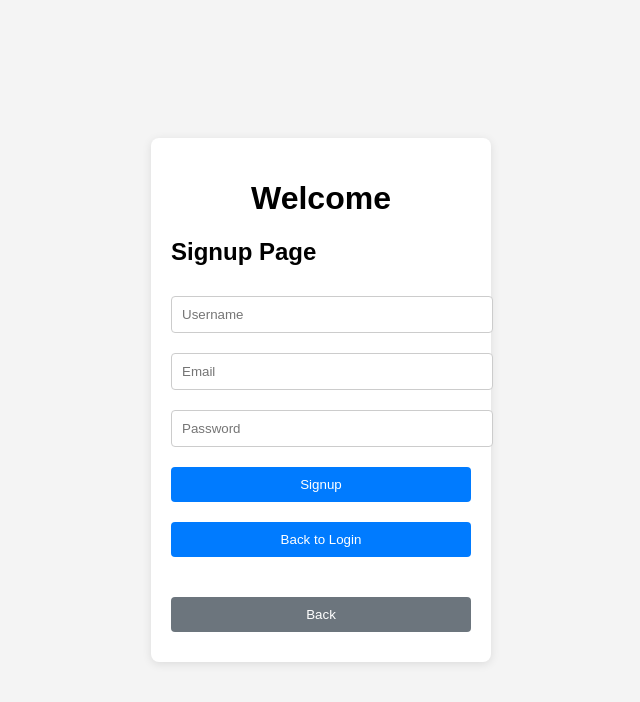
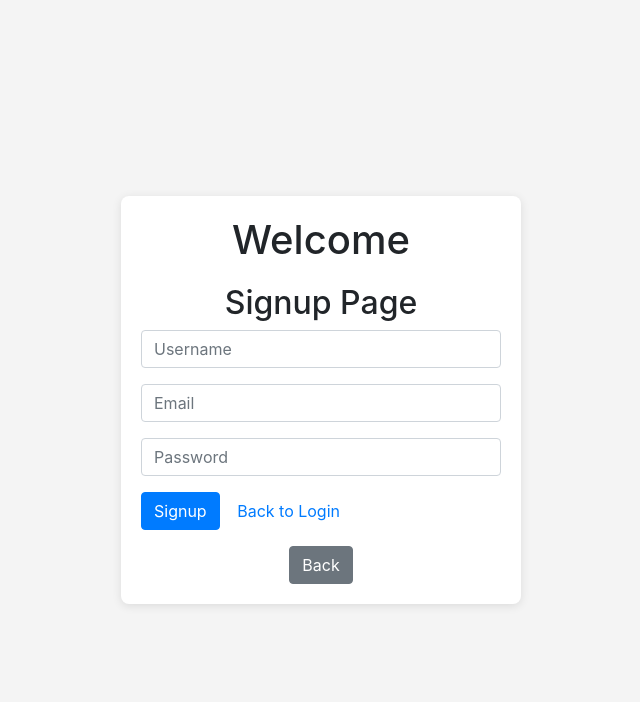
Before and after one commit to thiru0454/Eduwebpage, a plain HTML site: page login.html in a window 1280 px wide. Both pictures are taken after a click on the button "Signup". Shown: the whole page, without its empty margins (319-959 px from the left). Drawn offline with nearby package versions, Linux system fonts and the light colour scheme.

Commit message:
Update login.html

```diff
--- a/login.html
+++ b/login.html
@@ -1,39 +1,12 @@
 <!DOCTYPE html>
 <html lang="en">
 <head>
-    <link rel="stylesheet" href="style.css">
+    <meta charset="UTF-8">
+    <meta name="viewport" content="width=device-width, initial-scale=1.0">
+    <link rel="stylesheet" href="https://stackpath.bootstrapcdn.com/bootstrap/4.5.2/css/bootstrap.min.css">
     <title>Login/Signup Page</title>
-</head>
-<body>
-    <div class="container">
-        <h1>Welcome</h1>
-        <div class="form-container">
-            <form id="login-form" class="form active">
-                <h2>Login Page</h2>
-                <input type="email" placeholder="Email" required>
-                <input type="password" placeholder="Password" required>
-                <button type="submit">Login</button>
-                <button type="button" id="show-signup-btn">Signup</button>
-            </form>
-            <form id="signup-form" class="form">
-                <h2>Signup Page</h2>
-                <input type="text" placeholder="Username" required>
-                <input type="email" placeholder="Email" required>
-                <input type="password" placeholder="Password" required>
-                <button type="submit">Signup</button>
-                <button type="button" id="back-to-login-btn">Back to Login</button>
-            </form>
-        </div>
-        <section style="text-align: center; margin-top: 20px;">
-            <a href="index.html"><button class="back-button">Back</button></a>
-        </section>
-    </div>
-
-    <script src="script.js"></script>
-</body>
     <style>
         body {
-        font-family: Arial, sans-serif;
             background-color: #f4f4f4;
             display: flex;
             justify-content: center;
@@ -41,62 +14,76 @@
             height: 100vh;
             margin: 0;
         }
-
         .container {
             background: white;
             border-radius: 8px;
             box-shadow: 0 2px 10px rgba(0, 0, 0, 0.1);
             padding: 20px;
-        width: 300px;
+            width: 100%;
+            max-width: 400px;
         }
-
         h1 {
             text-align: center;
         }
-
         .form-container {
             margin-top: 20px;
         }
-
         .form {
-        display: none; /* Hide all forms by default */
+            display: none;
         }
-
         .form.active {
-        display: block; /* Show active form */
-    }
-
-    input[type="email"],
-    input[type="password"],
-    input[type="text"] {
-        width: 100%;
-        padding: 10px;
-        margin: 10px 0;
-        border: 1px solid #ccc;
-        border-radius: 4px;
-    }
-
-    button {
-        width: 100%;
-        padding: 10px;
-        margin: 10px 0;
-        border: none;
-        border-radius: 4px;
-        background-color: #007bff;
-        color: white;
-        cursor: pointer;
-    }
-
-    button:hover {
-        background-color: #0056b3;
-    }
-
-    .back-button {
-        background-color: #6c757d;
-    }
-
-    .back-button:hover {
-        background-color: #5a6268;
+            display: block;
         }
     </style>
+</head>
+<body>
+
+    <div class="container">
+        <h1>Welcome</h1>
+        <div class="form-container">
+            <form id="login-form" class="form active">
+                <h2 class="text-center">Login Page</h2>
+                <div class="form-group">
+                    <input type="email" class="form-control" placeholder="Email" required>
+                </div>
+                <div class="form-group">
+                    <input type="password" class="form-control" placeholder="Password" required>
+                </div>
+                <button type="submit" class="btn btn-primary">Login</button>
+                <button type="button" id="show-signup-btn" class="btn btn-link">Signup</button>
+            </form>
+            <form id="signup-form" class="form">
+                <h2 class="text-center">Signup Page</h2>
+                <div class="form-group">
+                    <input type="text" class="form-control" placeholder="Username" required>
+                </div>
+                <div class="form-group">
+                    <input type="email" class="form-control" placeholder="Email" required>
+                </div>
+                <div class="form-group">
+                    <input type="password" class="form-control" placeholder="Password" required>
+                </div>
+                <button type="submit" class="btn btn-primary">Signup</button>
+                <button type="button" id="back-to-login-btn" class="btn btn-link">Back to Login</button>
+            </form>
+        </div>
+        <section class="text-center mt-3">
+            <a href="index.html"><button class="btn btn-secondary">Back</button></a>
+        </section>
+    </div>
+
+    <script src="https://code.jquery.com/jquery-3.5.1.slim.min.js"></script>
+    <script src="https://cdn.jsdelivr.net/npm/@popperjs/core@2.5.2/dist/umd/popper.min.js"></script>
+    <script src="https://stackpath.bootstrapcdn.com/bootstrap/4.5.2/js/bootstrap.min.js"></script>
+    <script>
+        document.getElementById('show-signup-btn').addEventListener('click', function() {
+            document.getElementById('login-form').classList.remove('active');
+            document.getElementById('signup-form').classList.add('active');
+        });
+        document.getElementById('back-to-login-btn').addEventListener('click', function() {
+            document.getElementById('signup-form').classList.remove('active');
+            document.getElementById('login-form').classList.add('active');
+        });
+    </script>
+</body>
 </html>
```
Lines whose indentation alone changed are shown as unchanged.
